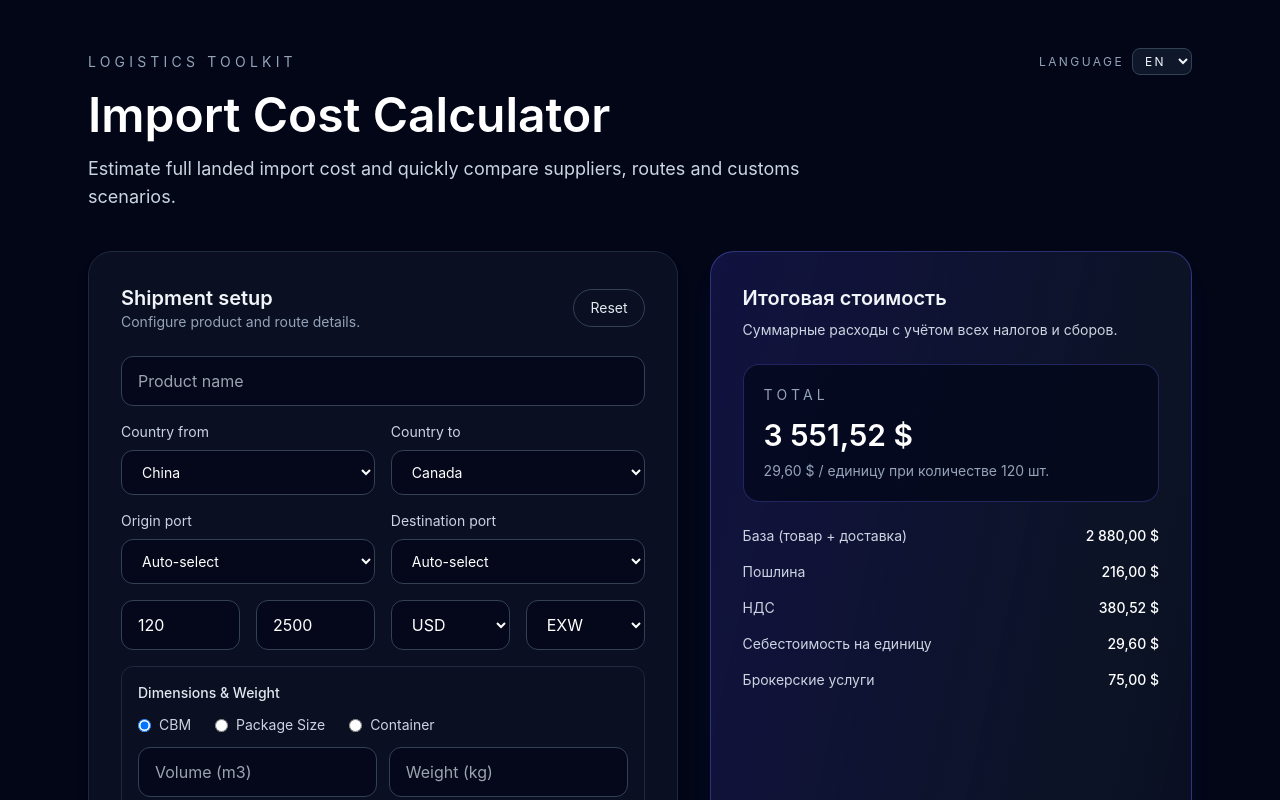
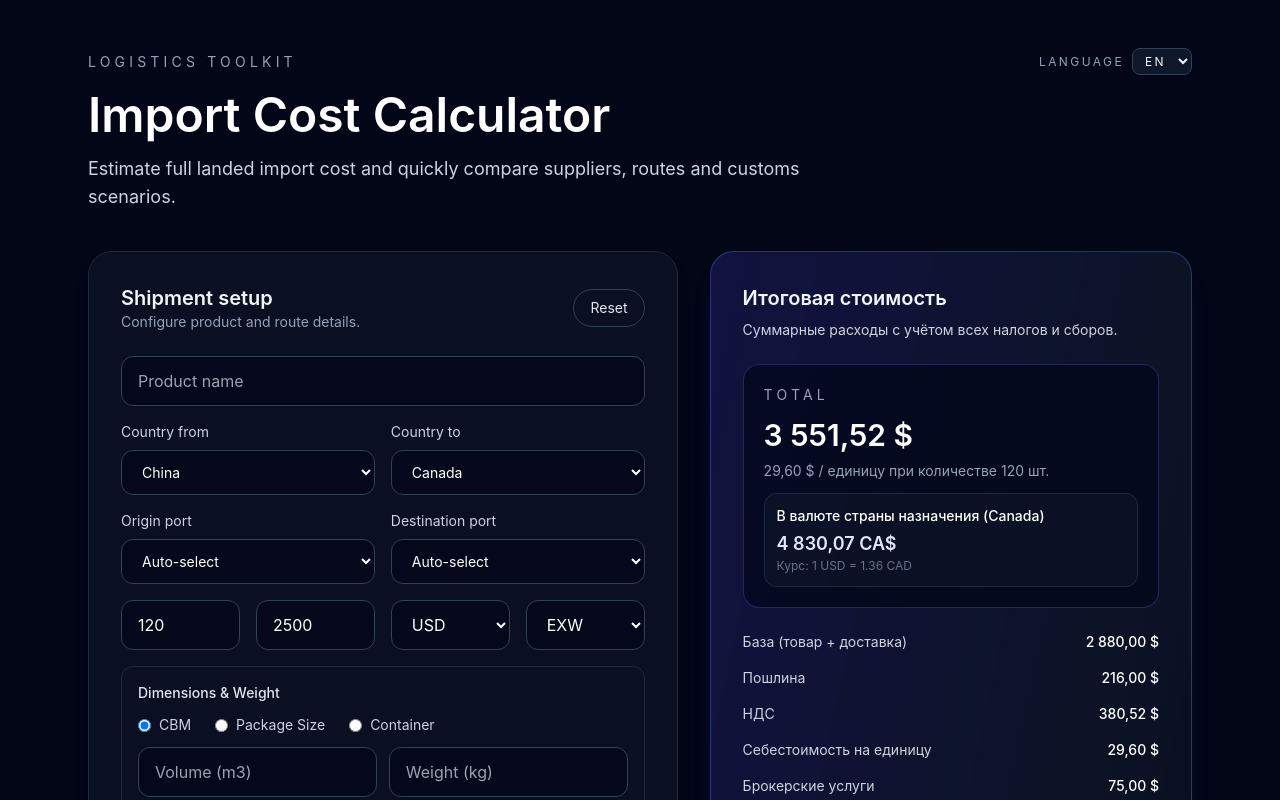
Before and after one commit to Arkadi2025/allmarka-calculator, a React (Vite) app: page / in a window 1280 px wide. Shown: the top 800 px of the page. Built offline with nearby package versions, Linux system fonts and the light colour scheme.

Commit message:
Add destination FX total and HS legal fallback guidance

```diff
--- a/src/App.jsx
+++ b/src/App.jsx
@@ -6,7 +6,7 @@ import HsSection from './components/HsSection.jsx';
 import ProductForm from './components/ProductForm.jsx';
 import ResultsPanel from './components/ResultsPanel.jsx';
 import ShippingSection from './components/ShippingSection.jsx';
-import { COUNTRY_OPTIONS, CUSTOMS, DUTY, VAT } from './data/importData.js';
+import { COUNTRY_OPTIONS, CUSTOMS, DESTINATION_FX, DUTY, VAT } from './data/importData.js';
 
 const DEFAULTS = {
   productName: '',
@@ -61,6 +61,8 @@ export default function App() {
     const total = subtotal + duty + vat + brokerage;
     const safeQuantity = quantity > 0 ? quantity : 1;
     const perUnit = total / safeQuantity;
+    const destinationFx = DESTINATION_FX[values.countryTo] || DESTINATION_FX.USA;
+    const totalInDestinationCurrency = total * destinationFx.rate;
 
     return {
       subtotal,
@@ -69,7 +71,11 @@ export default function App() {
       brokerage,
       total,
       perUnit,
-      quantity: safeQuantity
+      quantity: safeQuantity,
+      destinationCurrency: destinationFx.currency,
+      destinationRate: destinationFx.rate,
+      destinationCountry: values.countryTo,
+      totalInDestinationCurrency
     };
   }, [values]);
 
--- a/src/components/HsSection.jsx
+++ b/src/components/HsSection.jsx
@@ -16,6 +16,7 @@ export default function HsSection() {
   const [alternatives, setAlternatives] = useState([]);
   const [links, setLinks] = useState([]);
   const [status, setStatus] = useState('idle');
+  const [legalGuidance, setLegalGuidance] = useState('');
 
   const searchQuery = useMemo(() => {
     return [productName, manualCode, chapter].filter(Boolean).join(' ');
@@ -43,6 +44,7 @@ export default function HsSection() {
     setResult(response.result);
     setAlternatives(response.alternatives);
     setLinks(response.links);
+    setLegalGuidance(response.legalGuidance || '');
     setStatus('done');
   };
 
@@ -152,6 +154,15 @@ export default function HsSection() {
         </div>
       ) : null}
 
+
+
+      {!result && status === 'done' && legalGuidance ? (
+        <div className="mt-4 rounded-2xl border border-amber-500/30 bg-amber-900/10 p-4">
+          <p className="text-sm font-semibold text-amber-300">Юридическое пояснение при отсутствии HS-кода</p>
+          <p className="mt-2 text-sm text-slate-300">{legalGuidance}</p>
+        </div>
+      ) : null}
+
       {alternatives.length > 0 ? (
         <div className="mt-4 rounded-2xl border border-slate-800 bg-slate-950/60 p-4">
           <p className="text-xs uppercase tracking-[0.2em] text-slate-500">
--- a/src/components/ResultsPanel.jsx
+++ b/src/components/ResultsPanel.jsx
@@ -1,7 +1,7 @@
-const formatCurrency = (value) =>
+const formatCurrency = (value, currency = 'USD') =>
   new Intl.NumberFormat('ru-RU', {
     style: 'currency',
-    currency: 'USD',
+    currency,
     minimumFractionDigits: 2
   }).format(value);
 
@@ -13,47 +13,39 @@ export default function ResultsPanel({ totals }) {
         Суммарные расходы с учётом всех налогов и сборов.
       </p>
       <div className="mt-6 rounded-2xl border border-brand-500/30 bg-slate-950/70 p-5">
-        <p className="text-sm uppercase tracking-[0.3em] text-slate-400">
-          Total
+        <p className="text-sm uppercase tracking-[0.3em] text-slate-400">Total</p>
+        <p className="mt-3 text-3xl font-semibold text-white">{formatCurrency(totals.total)}</p>
+        <p className="mt-2 text-sm text-slate-400">
+          {formatCurrency(totals.perUnit)} / единицу при количестве {totals.quantity} шт.
         </p>
-        <p className="mt-3 text-3xl font-semibold text-white">
-          {formatCurrency(totals.total)}
-        </p>
-        <p className="mt-2 text-sm text-slate-400">
-          {formatCurrency(totals.perUnit)} / единицу при количестве{' '}
-          {totals.quantity} шт.
-        </p>
+        <div className="mt-3 rounded-xl border border-slate-800 bg-slate-900/60 p-3 text-sm text-slate-300">
+          <p className="font-medium text-white">В валюте страны назначения ({totals.destinationCountry})</p>
+          <p className="mt-1 text-lg font-semibold text-brand-100">
+            {formatCurrency(totals.totalInDestinationCurrency, totals.destinationCurrency)}
+          </p>
+          <p className="text-xs text-slate-500">Курс: 1 USD = {totals.destinationRate} {totals.destinationCurrency}</p>
+        </div>
       </div>
       <div className="mt-6 grid gap-4 text-sm">
         <div className="flex items-center justify-between text-slate-300">
           <span>База (товар + доставка)</span>
-          <span className="font-medium text-white">
-            {formatCurrency(totals.subtotal)}
-          </span>
+          <span className="font-medium text-white">{formatCurrency(totals.subtotal)}</span>
         </div>
         <div className="flex items-center justify-between text-slate-300">
           <span>Пошлина</span>
-          <span className="font-medium text-white">
-            {formatCurrency(totals.duty)}
-          </span>
+          <span className="font-medium text-white">{formatCurrency(totals.duty)}</span>
         </div>
         <div className="flex items-center justify-between text-slate-300">
           <span>НДС</span>
-          <span className="font-medium text-white">
-            {formatCurrency(totals.vat)}
-          </span>
+          <span className="font-medium text-white">{formatCurrency(totals.vat)}</span>
         </div>
         <div className="flex items-center justify-between text-slate-300">
           <span>Себестоимость на единицу</span>
-          <span className="font-medium text-white">
-            {formatCurrency(totals.perUnit)}
-          </span>
+          <span className="font-medium text-white">{formatCurrency(totals.perUnit)}</span>
         </div>
         <div className="flex items-center justify-between text-slate-300">
           <span>Брокерские услуги</span>
-          <span className="font-medium text-white">
-            {formatCurrency(totals.brokerage)}
-          </span>
+          <span className="font-medium text-white">{formatCurrency(totals.brokerage)}</span>
         </div>
       </div>
     </section>
--- a/src/data/importData.js
+++ b/src/data/importData.js
@@ -54,6 +54,28 @@ export const HS_DATABASES = [
   }
 ];
 
+export const DESTINATION_FX = {
+  China: { currency: 'CNY', rate: 7.2 },
+  Turkey: { currency: 'TRY', rate: 32.5 },
+  India: { currency: 'INR', rate: 83.1 },
+  UAE: { currency: 'AED', rate: 3.67 },
+  Israel: { currency: 'ILS', rate: 3.65 },
+  Canada: { currency: 'CAD', rate: 1.36 },
+  USA: { currency: 'USD', rate: 1 },
+  Germany: { currency: 'EUR', rate: 0.92 }
+};
+
+export const CUSTOMS_FALLBACK_GUIDE = {
+  default:
+    'If HS code cannot be determined, submit technical specs, product composition, photos, and intended use to a licensed customs broker for pre-classification before shipment.',
+  Israel:
+    'For Israel, request a preliminary classification opinion (if available) via customs/broker channels and keep product datasheets, invoice, COO, and usage description ready for clearance review.',
+  Canada:
+    'For Canada, consult CBSA tariff classification resources and keep a full product brief, materials, and manufacturer declaration for broker pre-ruling support.',
+  Germany:
+    'For Germany/EU, use TARIC guidance and prepare product composition + intended use details for an EU customs advisor to obtain a binding tariff information route when needed.'
+};
+
 export const VAT = {
   standardRate: 12
 };
--- a/src/services/ai.js
+++ b/src/services/ai.js
@@ -1,4 +1,5 @@
 import { COUNTRY_DB_LINKS, HS_CATALOG } from '../data/hsCatalog.js';
+import { CUSTOMS_FALLBACK_GUIDE } from '../data/importData.js';
 
 const normalize = (value) =>
   String(value || '')
@@ -8,7 +9,12 @@ const normalize = (value) =>
     .replace(/\s+/g, ' ')
     .trim();
 
-const tokenize = (value) => normalize(value).split(' ').filter(Boolean);
+const STOPWORDS = new Set(['product', 'товар', 'item', 'goods', 'products']);
+
+const tokenize = (value) =>
+  normalize(value)
+    .split(' ')
+    .filter((token) => token && token.length > 2 && !STOPWORDS.has(token));
 
 const scoreEntry = (entry, query) => {
   const normalizedQuery = normalize(query);
@@ -23,7 +29,8 @@ const scoreEntry = (entry, query) => {
 
   let score = 0;
 
-  if (entry.code.startsWith(normalizedQuery.replace(/\D/g, ''))) {
+  const numericQuery = normalizedQuery.replace(/\D/g, '');
+  if (numericQuery && entry.code.startsWith(numericQuery)) {
     score += 120;
   }
   if (searchable.includes(normalizedQuery)) {
@@ -48,11 +55,19 @@ const getCountryLinks = (country) => {
   if (['israel', 'израиль', 'il'].includes(key)) {
     return [...COUNTRY_DB_LINKS.israel, ...COUNTRY_DB_LINKS.global];
   }
-  if (['eu', 'евросоюз', 'european union', 'европа'].includes(key)) {
+  if (['eu', 'евросоюз', 'european union', 'европа', 'germany', 'германия'].includes(key)) {
     return [...COUNTRY_DB_LINKS.eu, ...COUNTRY_DB_LINKS.global];
   }
 
   return [...COUNTRY_DB_LINKS.global];
+};
+
+const getFallbackGuide = (country) => {
+  return (
+    CUSTOMS_FALLBACK_GUIDE[country] ||
+    CUSTOMS_FALLBACK_GUIDE[normalize(country)] ||
+    CUSTOMS_FALLBACK_GUIDE.default
+  );
 };
 
 export const searchHsCode = async ({ query, country }) => {
@@ -63,7 +78,8 @@ export const searchHsCode = async ({ query, country }) => {
       country,
       result: null,
       alternatives: [],
-      links: getCountryLinks(country)
+      links: getCountryLinks(country),
+      legalGuidance: getFallbackGuide(country)
     };
   }
 
@@ -72,7 +88,7 @@ export const searchHsCode = async ({ query, country }) => {
       entry,
       score: scoreEntry(entry, normalizedQuery)
     }))
-    .filter((item) => item.score > 0)
+    .filter((item) => item.score >= 40)
     .sort((a, b) => b.score - a.score);
 
   const [best, ...rest] = ranked;
@@ -92,6 +108,7 @@ export const searchHsCode = async ({ query, country }) => {
       source: 'catalog',
       confidence: Math.min(0.99, Number((item.score / 140).toFixed(2)))
     })),
-    links: getCountryLinks(country)
+    links: getCountryLinks(country),
+    legalGuidance: getFallbackGuide(country)
   };
 };
```
